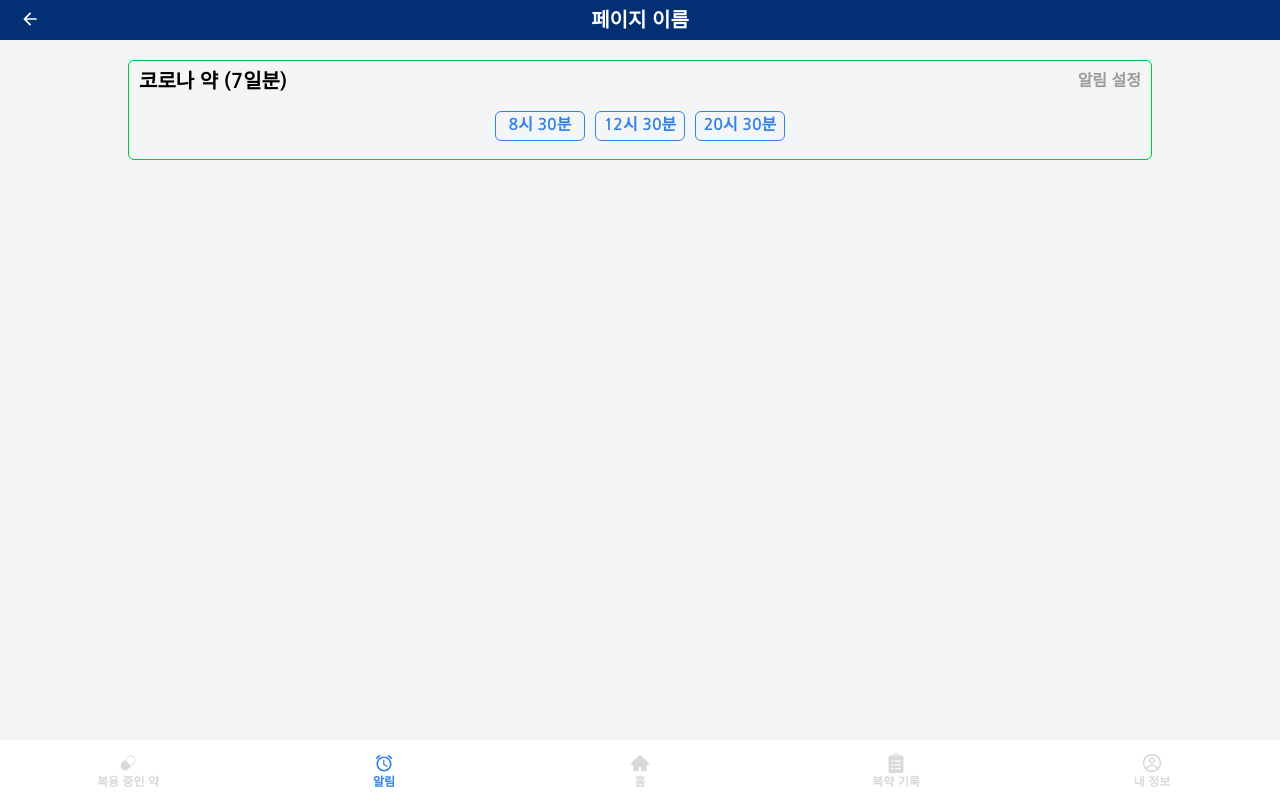
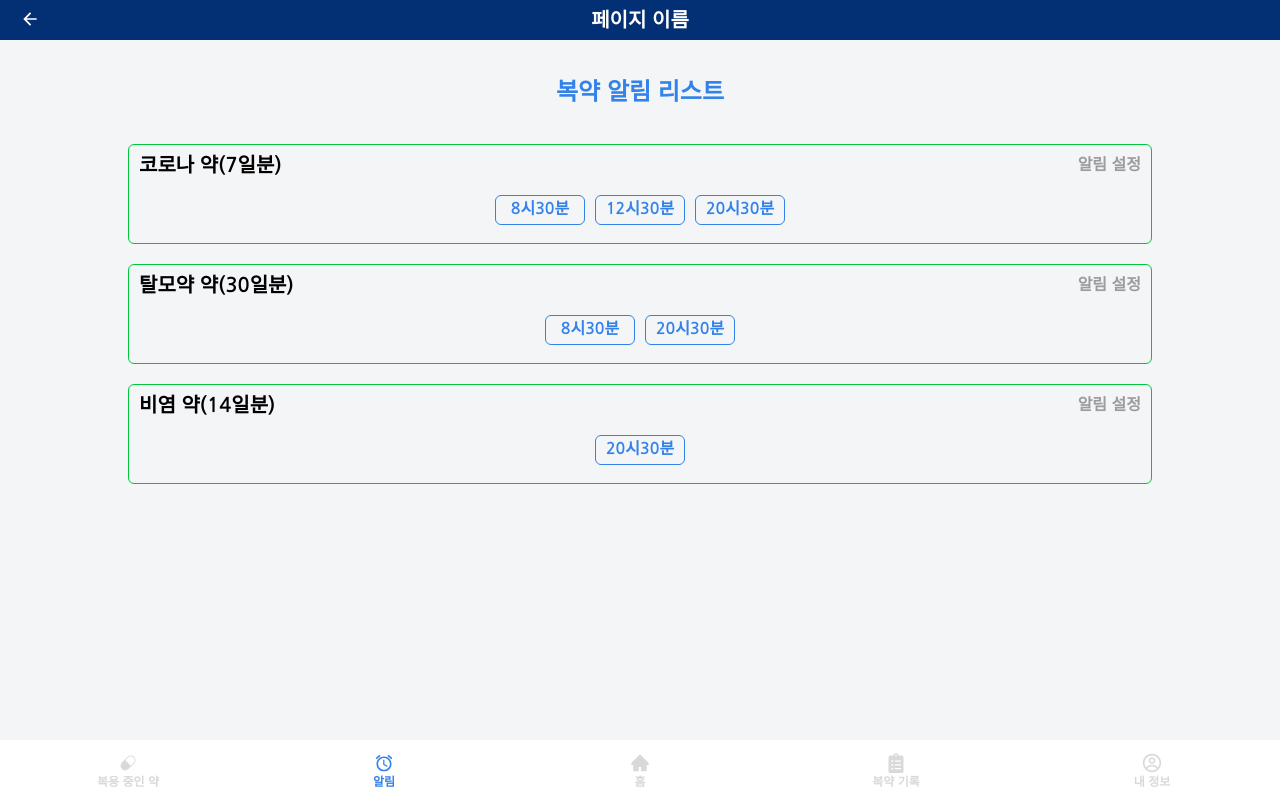
Before and after one commit to qqa108/PillSoGood, a React app in the folder frontend/src/: page /notification in a window 1280 px wide. Built offline with nearby package versions, Linux system fonts and the light colour scheme; the HTML template or start-up script is replaced by a standard one.

Commit message:
feat : 알림 설정 기능 추가
- 디자인에서는 페이지로 만들었지만 모달로 구현

```diff
--- a/frontend/src/pages/Notification/NotificationItem.jsx
+++ b/frontend/src/pages/Notification/NotificationItem.jsx
@@ -51,17 +51,24 @@ const Button = styled.div`
     border-radius: 6px;
 `;
 
-function NotificationItem({ children }) {
+function NotificationItem({ notificationInfo, setSelectedInfo, onOpen }) {
+    const setModalInfo = () => {
+        setSelectedInfo(notificationInfo);
+        onOpen();
+    };
+    console.log('알림 아이템 생성');
+    console.log(notificationInfo);
+
     return (
         <ItemContainer>
             <TopContainer>
-                <Name>코로나 약 (7일분)</Name>
-                <Setting>알림 설정</Setting>
+                <Name>{notificationInfo.name}</Name>
+                <Setting onClick={setModalInfo}>알림 설정</Setting>
             </TopContainer>
             <ButtonContainer>
-                <Button>8시 30분</Button>
-                <Button>12시 30분</Button>
-                <Button>20시 30분</Button>
+                {notificationInfo.time.map((e) => (
+                    <Button key={e}>{e}</Button>
+                ))}
             </ButtonContainer>
         </ItemContainer>
     );
--- a/frontend/src/pages/Notification/index.jsx
+++ b/frontend/src/pages/Notification/index.jsx
@@ -1,7 +1,61 @@
+import { useState } from 'react';
 import NotificationItem from './NotificationItem';
+import styled from 'styled-components';
+import colors from '../../assets/colors';
+import Modal from '../../components/Modal';
+import NotificationForm from './NotificationForm';
+
+const NotificationContainer = styled.div`
+    & > div:not(:last-child) {
+        margin-bottom: 20px;
+    }
+`;
+
+const Title = styled.div`
+    font-weight: 700;
+    font-size: 1.5rem;
+    color: ${colors.point1};
+    text-align: center;
+    padding: 20px 0px;
+`;
 
 function Notification() {
-    return <NotificationItem></NotificationItem>;
+    // const [notificationList, setNotificationList] = useState([
+    // ]);
+    const [notificationList, setNotificationList] = useState([
+        { name: '코로나 약(7일분)', time: ['8시30분', '12시30분', '20시30분'] },
+        { name: '탈모약 약(30일분)', time: ['8시30분', '20시30분'] },
+        { name: '비염 약(14일분)', time: ['20시30분'] },
+    ]);
+    const [selectedInfo, setSelectedInfo] = useState('');
+    const [isModalOpen, setModalOpen] = useState(false);
+    const handleOpenModal = () => setModalOpen(true);
+    const handleCloseModal = () => {
+        console.log('닫기 시도');
+        setModalOpen(false);
+    };
+    console.log('알림 페이지 로드');
+
+    return (
+        <>
+            <NotificationContainer>
+                <Title>복약 알림 리스트</Title>
+                {notificationList.map((e, i) => (
+                    <NotificationItem
+                        key={i}
+                        notificationInfo={e}
+                        setSelectedInfo={setSelectedInfo}
+                        onOpen={handleOpenModal}
+                    />
+                ))}
+            </NotificationContainer>
+            {isModalOpen && (
+                <Modal onClose={handleCloseModal}>
+                    <NotificationForm formInfo={selectedInfo} />
+                </Modal>
+            )}
+        </>
+    );
 }
 
 export default Notification;
```
